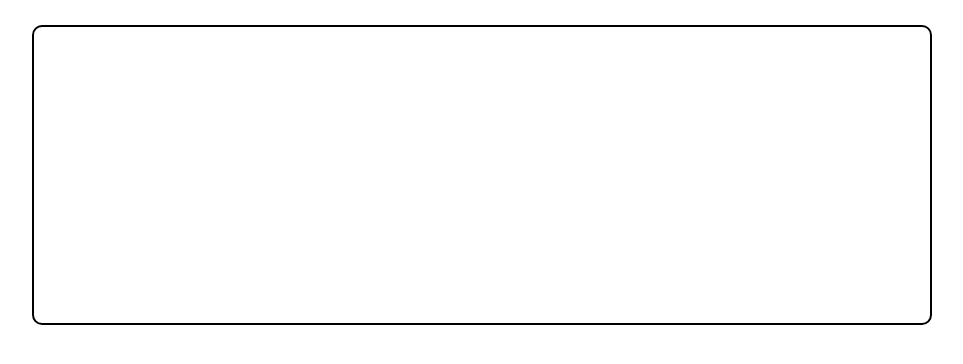
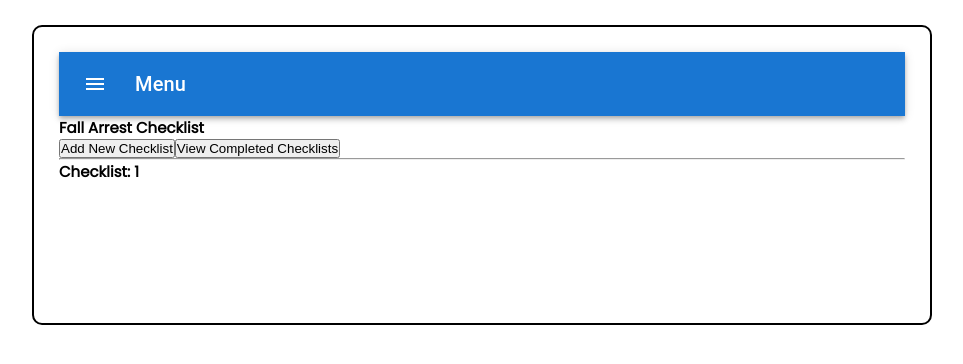
Before and after one commit to kbaillieul/checklist-project, a React (Create React App) app: page /fallarrest/completed/1 in a window 1280 px wide. Before the commit this address had no page. Shown: the top 364 px of the page, without its empty margins (158-1121 px from the left). Built offline with nearby package versions, Linux system fonts and the light colour scheme.

Commit message:
Routing to checklist key

```diff
--- a/src/App.js
+++ b/src/App.js
@@ -10,6 +10,7 @@ import {
   HEMain,
   FAChecklistDetails,
   Navbar,
+  CompletedFAChecklistsMap,
 } from "./components/Index";
 import { useState } from "react";
 import {
@@ -46,7 +47,16 @@ function App() {
               path="fallarrest"
               element={<FAMain completedFA={completedFA} />}
             >
-              <Route path="new" element={<FAChecklist />} />
+              <Route
+                path="new"
+                element={<FAChecklist onSubmit={refreshFA} />}
+              />
+              <Route
+                path="completed"
+                element={<CompletedFAChecklistsMap completedFA={completedFA} />}
+              >
+                <Route path=":key" element={<FAChecklistDetails />} />
+              </Route>
             </Route>
           </Route>
         </Routes>
--- a/src/components/CompletedFAChecklists.jsx
+++ b/src/components/CompletedFAChecklists.jsx
@@ -7,7 +7,7 @@ const CompletedFAChecklists = ({ FAChecklist }) => {
   const key = FAChecklist.key;
   return (
     <div>
-      <Link to={`/fallarrest/${key}`} key={key}>
+      <Link to={`/fallarrest/completed/${key}`} key={key}>
         {FAChecklist !== [] && <ol>{FADateString}</ol>}
       </Link>
       {FAChecklist !== [] && <ol>{FADateString}</ol>}
--- a/src/components/CompletedFAChecklistsMap.jsx
+++ b/src/components/CompletedFAChecklistsMap.jsx
@@ -1,5 +1,6 @@
 import React from "react";
 import CompletedFAChecklists from "./CompletedFAChecklists";
+import { Outlet } from "react-router-dom";
 
 const CompletedFAChecklistsMap = ({ completedFA }) => {
   return (
@@ -7,6 +8,7 @@ const CompletedFAChecklistsMap = ({ completedFA }) => {
       {completedFA.map((FAChecklist) => (
         <CompletedFAChecklists FAChecklist={FAChecklist} />
       ))}
+      <Outlet />
     </div>
   );
 };
--- a/src/components/FAMain.jsx
+++ b/src/components/FAMain.jsx
@@ -7,13 +7,18 @@ const FAMain = ({ completedFA }) => {
   const newFA = (e) => {
     navigate("/fallarrest/new");
   };
+  const viewComplete = (e) => {
+    navigate("/fallarrest/completed");
+  };
   return (
     <div>
+      <h2>Fall Arrest Checklist</h2>
+      <button onClick={newFA}>Add New Checklist</button>
+      <button onClick={viewComplete}>View Completed Checklists</button>
+      <hr />
       <Outlet />
-      <h2>Fall Arrest Checklist</h2>
-      <button onClick={newFA}>Add New</button>
-      <h2>Completed Checklists</h2>
-      <CompletedFAChecklistsMap completedFA={completedFA} />
+      {/* <h2>Completed Checklists</h2>
+      <CompletedFAChecklistsMap completedFA={completedFA} /> */}
     </div>
   );
 };
--- a/src/components/Index.js
+++ b/src/components/Index.js
@@ -8,3 +8,4 @@ export { default as LVMain } from "./LVMain";
 export { default as HEMain } from "./HEMain";
 export { default as FAChecklistDetails } from "./FAChecklistDetails";
 export { default as Navbar } from "./Navbar";
+export { default as CompletedFAChecklistsMap } from "./CompletedFAChecklistsMap";
```
